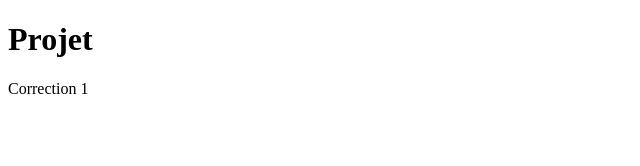
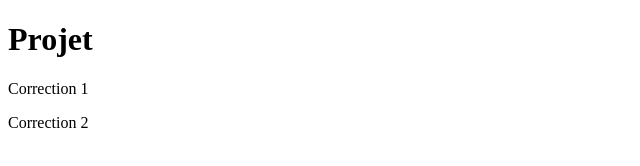
Before and after one commit to ValentinCLAICHA/Giteek, a plain HTML site: page Index.html in a window 1280 px wide. Shown: the full height of the page, 0-640 px from the left. Drawn offline with Linux system fonts and the light colour scheme.

Commit message:
Correction 2

```diff
--- a/Index.html
+++ b/Index.html
@@ -9,5 +9,6 @@
 <body>
     <h1>Projet</h1>
     <p>Correction 1</p>
+    <p>Correction 2</p>
 </body>
 </html>
```
